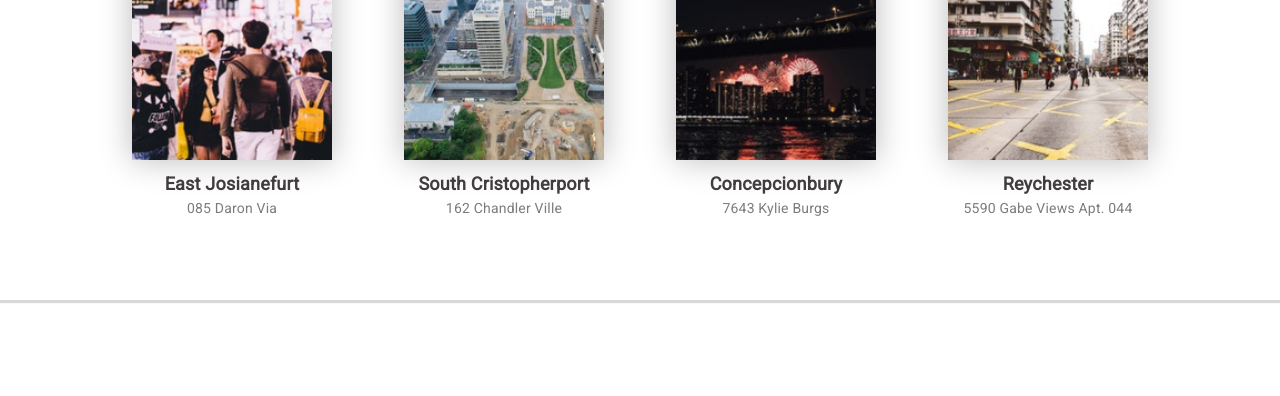
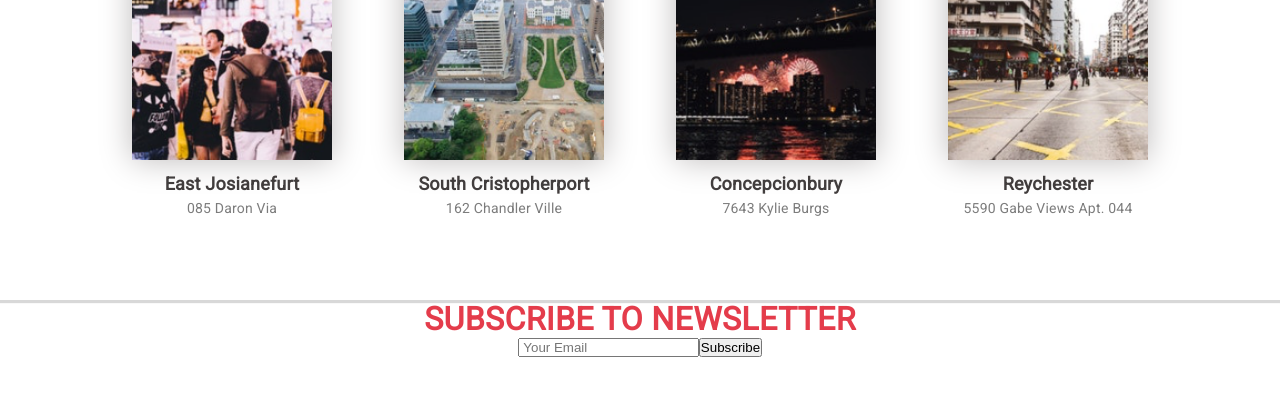
Before and after one commit to halo123u/apreacttest, a React (Create React App) app: page / in a window 1280 px wide. Shown: the part 1763-2159 px from the top of the page. Built offline with nearby package versions, Linux system fonts and the light colour scheme.

Commit message:
add newsLetter section

```diff
--- a/src/App.js
+++ b/src/App.js
@@ -79,6 +79,14 @@ class App extends Component {
           </div>
         </div>
 
+        <div className="newsLetter">
+          <h2>SUBSCRIBE TO NEWSLETTER</h2>
+          <form className="subForm">
+            <input className="subInput" type="email" placeholder=" Your Email"/>
+            <input className="subButton" type="button" value="Subscribe"/>
+          </form>
+        </div>
+
       </div>
     );
   }
```
